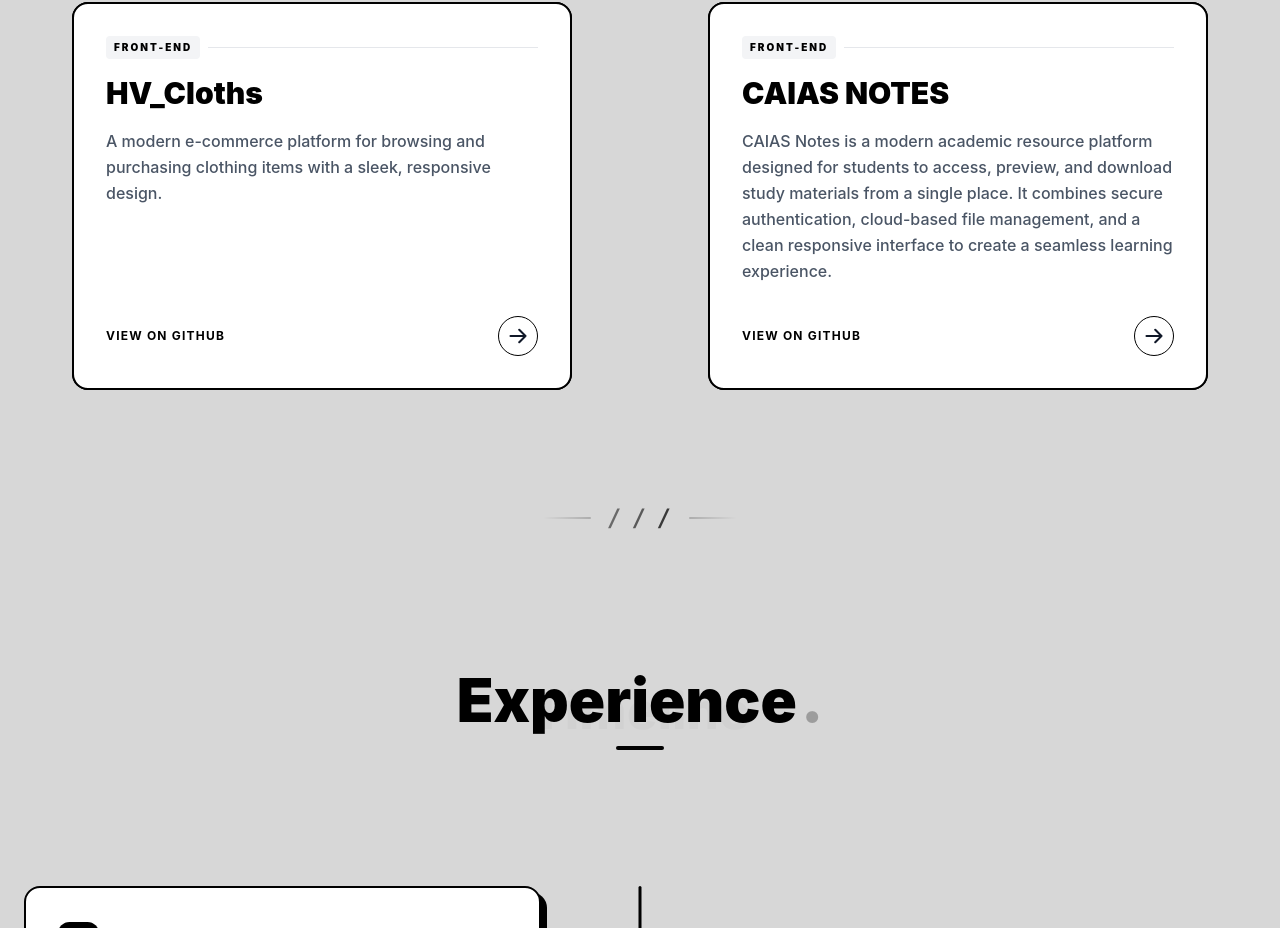
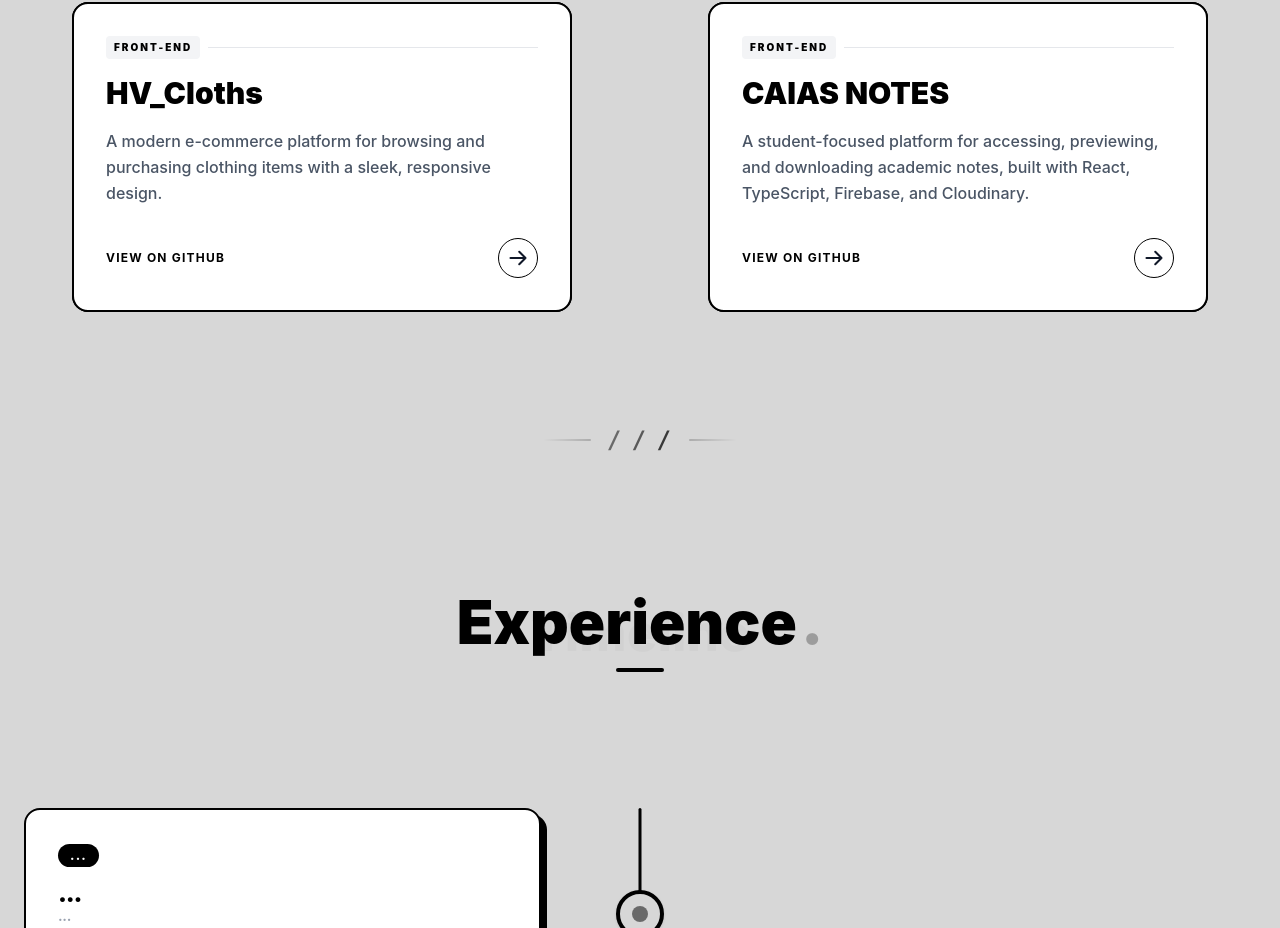
Before and after one commit to HaiderV/Front_End_Project--7--Portfolio, a React (Vite) app: page / in a window 1280 px wide. Shown: the part 4496-5424 px from the top of the page. Built offline with nearby package versions, Linux system fonts and the light colour scheme.

Commit message:
Update Projects.jsx

```diff
--- a/src/components/Projects.jsx
+++ b/src/components/Projects.jsx
@@ -43,7 +43,7 @@ const projects = [
     type: "Front-End",
     title: "CAIAS NOTES",
     description:
-      "CAIAS Notes is a modern academic resource platform designed for students to access, preview, and download study materials from a single place. It combines secure authentication, cloud-based file management, and a clean responsive interface to create a seamless learning experience.",
+      "A student-focused platform for accessing, previewing, and downloading academic notes, built with React, TypeScript, Firebase, and Cloudinary.",
     link: "https://github.com/HaiderV/CAIAS-NOTES",
   },
 ];
```
